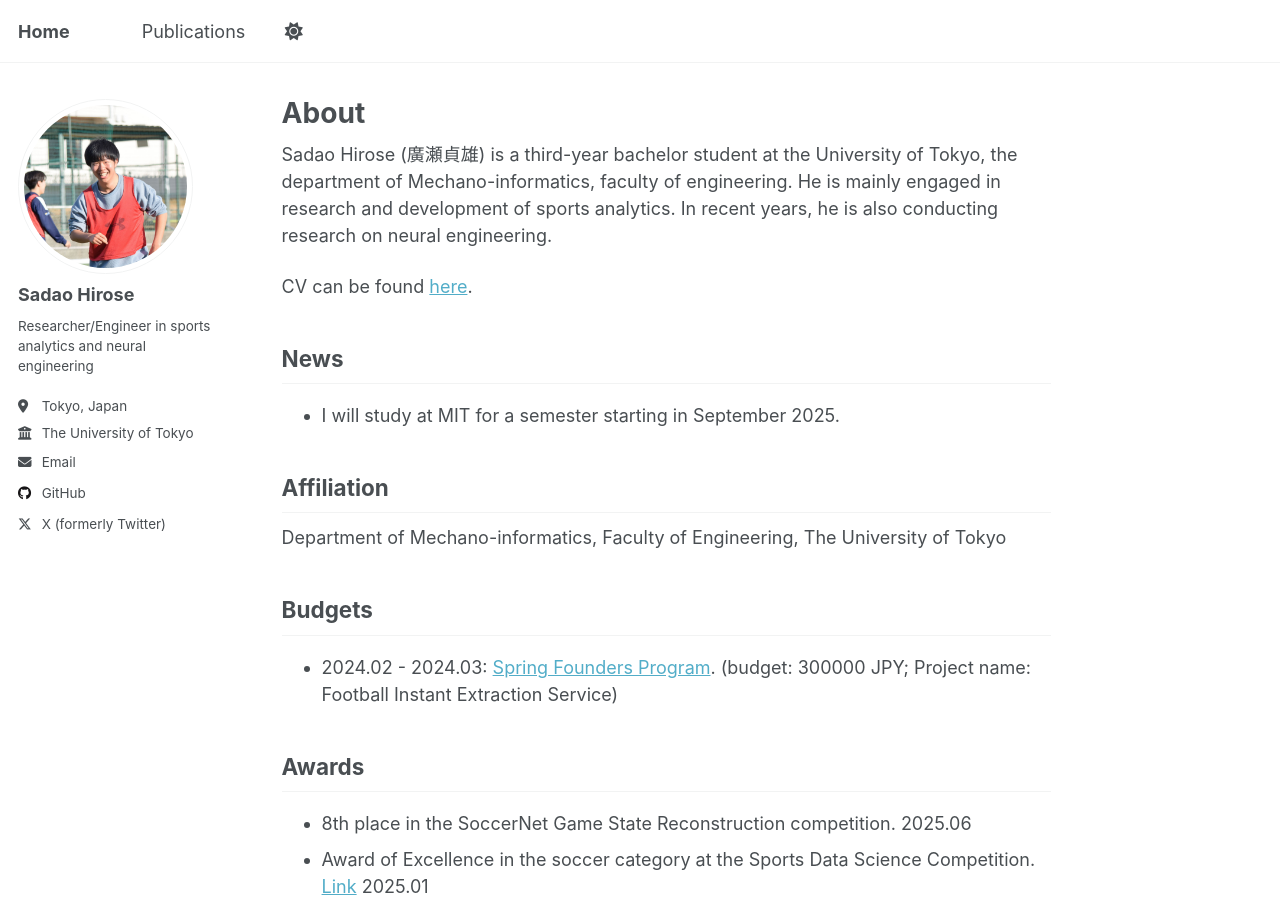
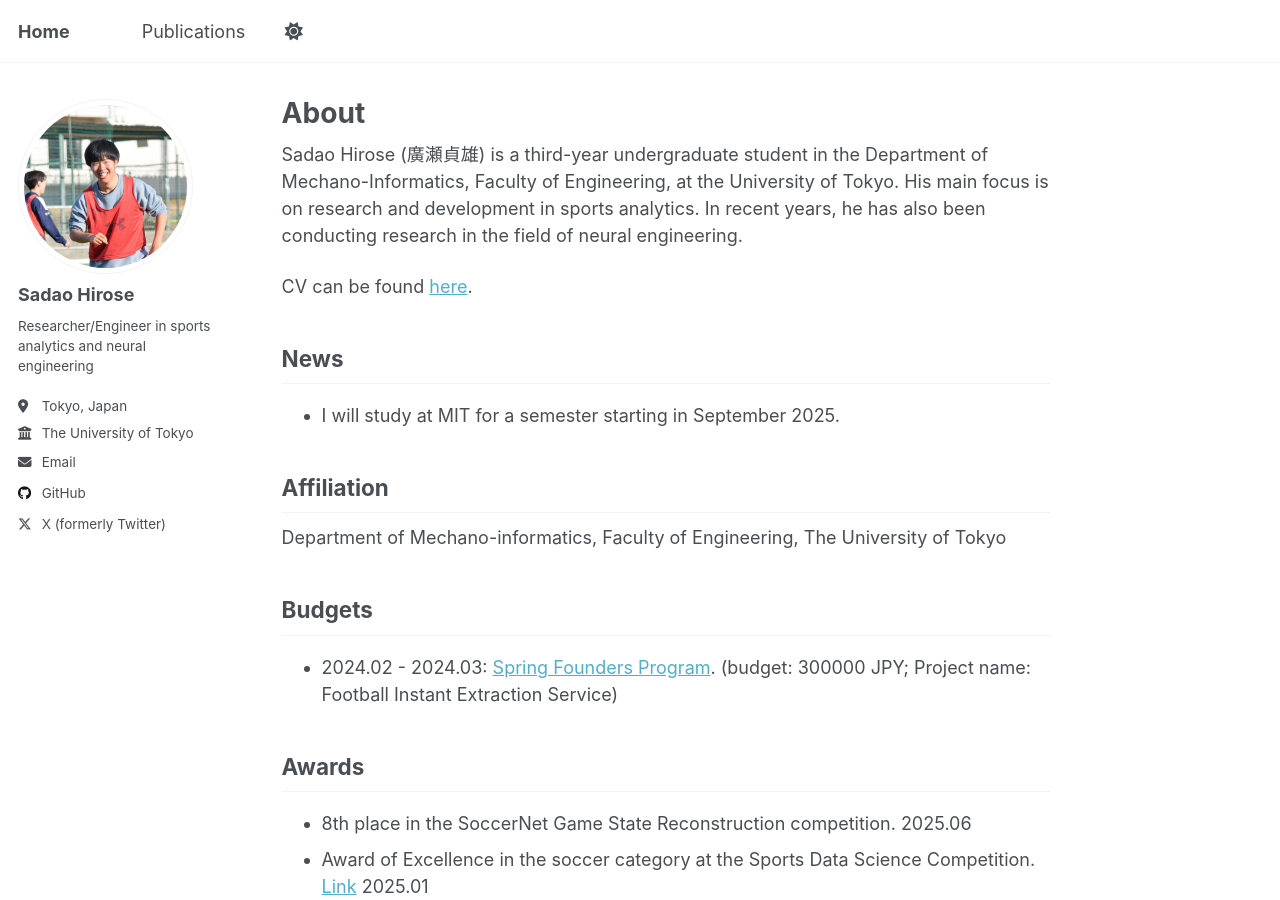
Before and after one commit to HiroseSadao/HiroseSadao.github.io, a Jekyll site: the page built from _pages/about.md, in a window 1280 px wide and 900 px high. Built offline with Jekyll 4.4.1, drawn with Linux system fonts in a browser that asks for light colours.

Commit message:
自己紹介を修正

```diff
--- a/_pages/about.md
+++ b/_pages/about.md
@@ -7,7 +7,7 @@ redirect_from:
   - /about.html
 ---
 
-Sadao Hirose (廣瀬貞雄) is a third-year bachelor student at the University of Tokyo, the department of Mechano-informatics, faculty of engineering. He is mainly engaged in research and development of sports analytics. In recent years, he is also conducting research on neural engineering.
+Sadao Hirose (廣瀬貞雄) is a third-year undergraduate student in the Department of Mechano-Informatics, Faculty of Engineering, at the University of Tokyo. His main focus is on research and development in sports analytics. In recent years, he has also been conducting research in the field of neural engineering.
 
 CV can be found [here](https://docs.google.com/document/d/1MpqryIazkd2-YdEUbSvqURnHJHXbTkMwFbUs1mk_4G4/edit?usp=sharing).
 
```
